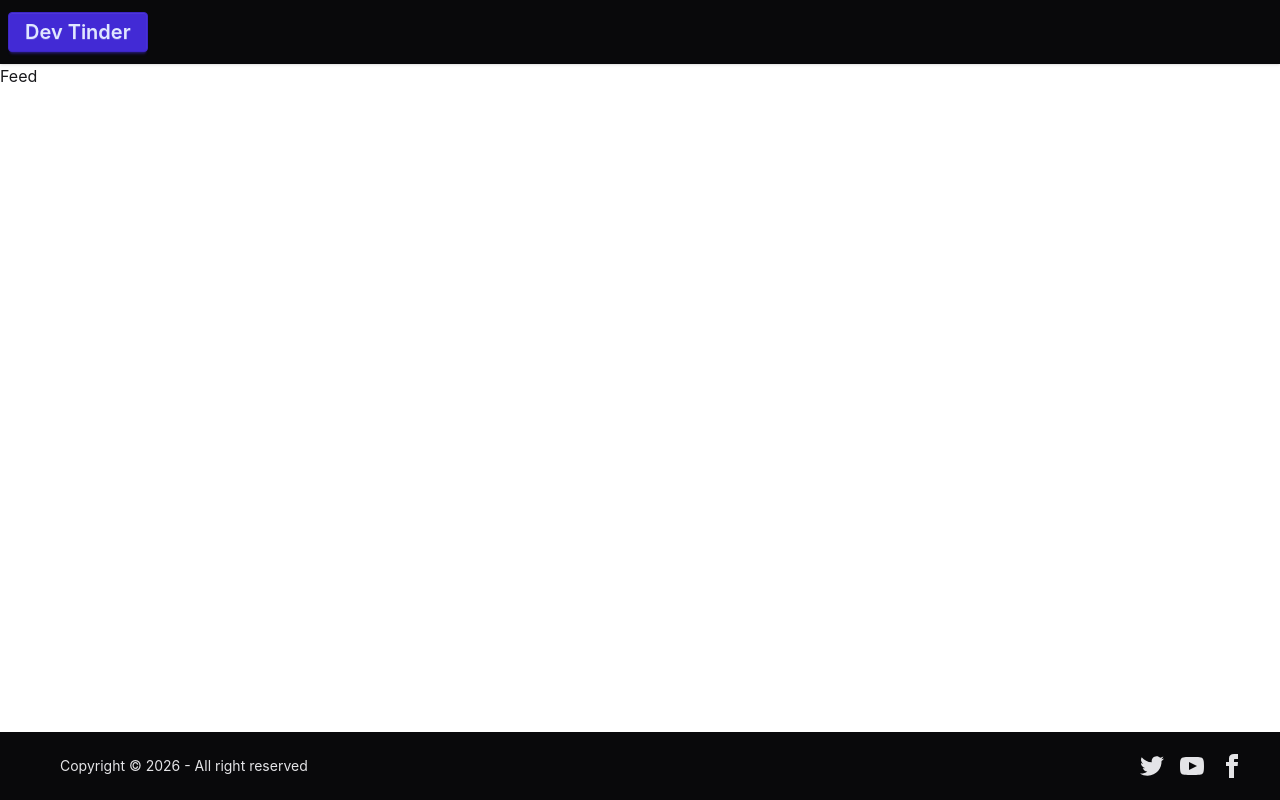
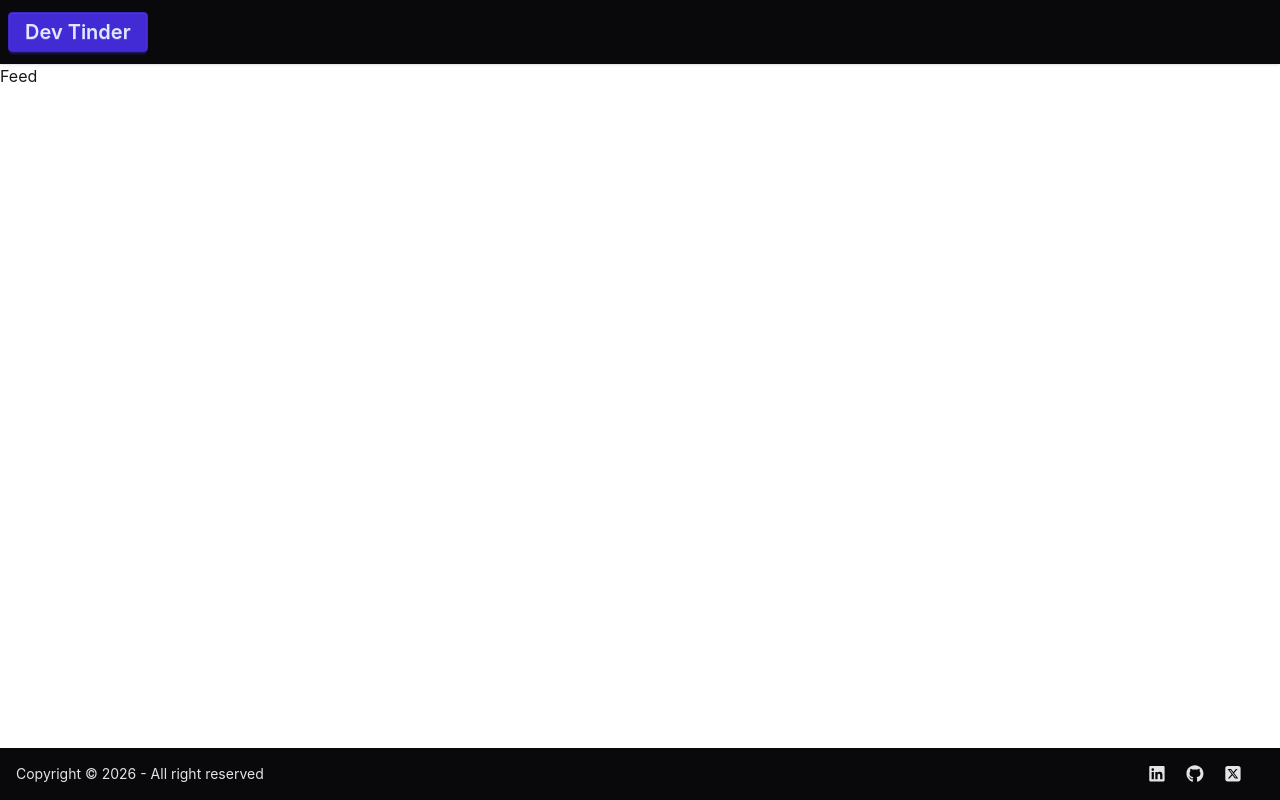
Before and after one commit to Utkarshcode1412/Dev-Tinder-Frontend, a React (Vite) app: page / in a window 1280 px wide. Built offline with nearby package versions, Linux system fonts and the light colour scheme.

Commit message:
added footer with social media links and updated navbar to display user name without "Welcome" text

```diff
--- a/package.json
+++ b/package.json
@@ -11,6 +11,7 @@
   },
   "dependencies": {
     "@fortawesome/fontawesome-svg-core": "^7.3.0",
+    "@fortawesome/free-brands-svg-icons": "^7.3.0",
     "@fortawesome/free-solid-svg-icons": "^7.3.0",
     "@fortawesome/react-fontawesome": "^3.3.1",
     "@reduxjs/toolkit": "^2.12.0",
--- a/src/components/Footer.jsx
+++ b/src/components/Footer.jsx
@@ -1,57 +1,46 @@
 import React from 'react'
+import { FontAwesomeIcon } from '@fortawesome/react-fontawesome'
+import { faLinkedin, faGithub, faSquareXTwitter } from '@fortawesome/free-brands-svg-icons'
 
 const Footer = () => {
+  const socialLinks = [
+    {
+      href: "https://linkedin.com/in/utkarshpawar14",
+      icon: faLinkedin, // Changed to explicit icon variable
+      label: 'LinkedIn',
+    },
+    {
+      href: "https://github.com/Utkarshcode1412",
+      icon: faGithub,   // Changed to explicit icon variable
+      label: 'GitHub',
+    },
+    {
+      href: "https://x.com/Utkaarshhh_ai",
+      icon: faSquareXTwitter, // Changed to explicit icon variable
+      label: 'X',
+    },
+  ]
+
   return (
     <div>
-        <footer className="footer sm:footer-horizontal bg-neutral text-neutral-content items-center p-4 fixed bottom-0">
+        <footer className="footer sm:footer-horizontal bg-neutral text-neutral-content items-center p-4 fixed bottom-0 left-0 w-full z-50">
             <aside className="grid-flow-col items-center">
-                <svg
-                width="36"
-                height="36"
-                viewBox="0 0 24 24"
-                xmlns="http://www.w3.org/2000/svg"
-                fillRule="evenodd"
-                clipRule="evenodd"
-                className="fill-current">
-                {/* <path
-                    d="M22.672 15.226l-2.432.811.841 2.515c.33 1.019-.209 2.127-1.23 2.456-1.15.325-2.148-.321-2.463-1.226l-.84-2.518-5.013 1.677.84 2.517c.391 1.203-.434 2.542-1.831 2.542-.88 0-1.601-.564-1.86-1.314l-.842-2.516-2.431.809c-1.135.328-2.145-.317-2.463-1.229-.329-1.018.211-2.127 1.231-2.456l2.432-.809-1.621-4.823-2.432.808c-1.355.384-2.558-.59-2.558-1.839 0-.817.509-1.582 1.327-1.846l2.433-.809-.842-2.515c-.33-1.02.211-2.129 1.232-2.458 1.02-.329 2.13.209 2.461 1.229l.842 2.515 5.011-1.677-.839-2.517c-.403-1.238.484-2.553 1.843-2.553.819 0 1.585.509 1.85 1.326l.841 2.517 2.431-.81c1.02-.33 2.131.211 2.461 1.229.332 1.018-.21 2.126-1.23 2.456l-2.433.809 1.622 4.823 2.433-.809c1.242-.401 2.557.484 2.557 1.838 0 .819-.51 1.583-1.328 1.847m-8.992-6.428l-5.01 1.675 1.619 4.828 5.011-1.674-1.62-4.829z"></path> */}
-                </svg>
                 <p>Copyright © {new Date().getFullYear()} - All right reserved</p>
             </aside>
-            <nav className="grid-flow-col gap-4 md:place-self-center md:justify-self-end mx-5">
-                <a>
-                <svg
-                    xmlns="http://www.w3.org/2000/svg"
-                    width="24"
-                    height="24"
-                    viewBox="0 0 24 24"
-                    className="fill-current">
-                    <path
-                    d="M24 4.557c-.883.392-1.832.656-2.828.775 1.017-.609 1.798-1.574 2.165-2.724-.951.564-2.005.974-3.127 1.195-.897-.957-2.178-1.555-3.594-1.555-3.179 0-5.515 2.966-4.797 6.045-4.091-.205-7.719-2.165-10.148-5.144-1.29 2.213-.669 5.108 1.523 6.574-.806-.026-1.566-.247-2.229-.616-.054 2.281 1.581 4.415 3.949 4.89-.693.188-1.452.232-2.224.084.626 1.956 2.444 3.379 4.6 3.419-2.07 1.623-4.678 2.348-7.29 2.04 2.179 1.397 4.768 2.212 7.548 2.212 9.142 0 14.307-7.721 13.995-14.646.962-.695 1.797-1.562 2.457-2.549z"></path>
-                </svg>
-                </a>
-                <a>
-                <svg
-                    xmlns="http://www.w3.org/2000/svg"
-                    width="24"
-                    height="24"
-                    viewBox="0 0 24 24"
-                    className="fill-current">
-                    <path
-                    d="M19.615 3.184c-3.604-.246-11.631-.245-15.23 0-3.897.266-4.356 2.62-4.385 8.816.029 6.185.484 8.549 4.385 8.816 3.6.245 11.626.246 15.23 0 3.897-.266 4.356-2.62 4.385-8.816-.029-6.185-.484-8.549-4.385-8.816zm-10.615 12.816v-8l8 3.993-8 4.007z"></path>
-                </svg>
-                </a>
-                <a>
-                <svg
-                    xmlns="http://www.w3.org/2000/svg"
-                    width="24"
-                    height="24"
-                    viewBox="0 0 24 24"
-                    className="fill-current">
-                    <path
-                    d="M9 8h-3v4h3v12h5v-12h3.642l.358-4h-4v-1.667c0-.955.192-1.333 1.115-1.333h2.885v-5h-3.808c-3.596 0-5.192 1.583-5.192 4.615v3.385z"></path>
-                </svg>
-                </a>
+            <nav className="mx-5 grid-flow-col gap-4 md:place-self-center md:justify-self-end">
+                {socialLinks.map((link) => (
+                    <a
+                        key={link.label}
+                        href={link.href}
+                        target="_blank"
+                        rel="noreferrer"
+                        aria-label={link.label}
+                        className="transition hover:text-primary"
+                    >
+                        {/* This component will now run perfectly */}
+                        <FontAwesomeIcon icon={link.icon} size="lg" />
+                    </a>
+                ))}
             </nav>
         </footer>
     </div>
--- a/src/components/NavBar.jsx
+++ b/src/components/NavBar.jsx
@@ -15,7 +15,7 @@
             {user && (
               <div className="flex items-center gap-3">
                 <div className=" rounded-2xl bg-blue-700 px-4 py-2 text-white shadow-sm">
-                  Welcome, {user.firstName} {user.lastName}
+                {user.firstName} {user.lastName}
                 </div>
                 <div className="dropdown dropdown-end">
                   <div tabIndex={0} role="button" className="btn btn-primary btn-circle avatar mx-5">
```
Also changed, not shown: 1 other file (tests, documents, lock files or other folders).
